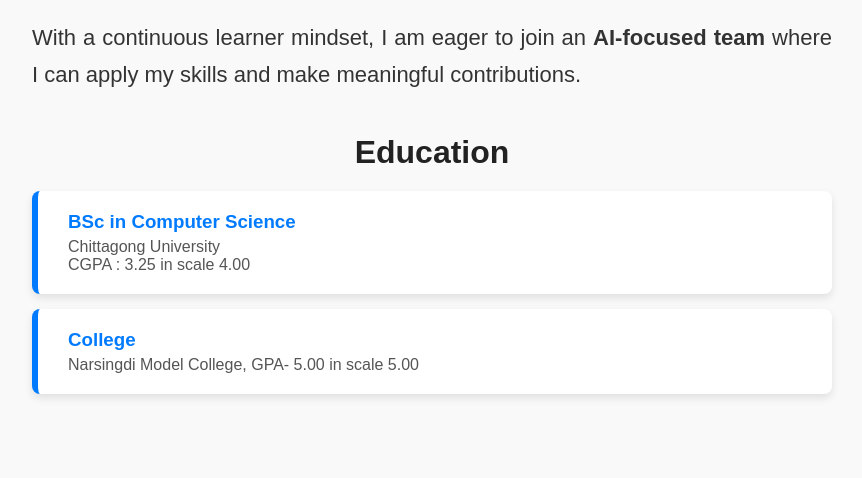
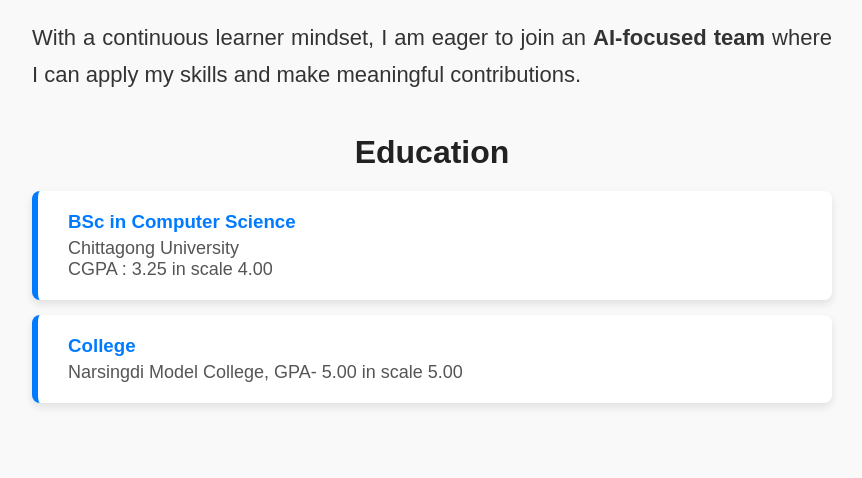
Before and after one commit to papanbanik/portfolio, a Flask app: page /about in a window 1280 px wide. Shown: the part 393-871 px from the top of the page, without its empty margins (208-1070 px from the left). Before the commit the page ends 791 px from the top, so only its background shows below. Run offline with Flask 3, Linux system fonts and the light colour scheme; parts of the project's set-up code (start-up, migrations or seed data) failed here and were passed over.

Commit message:
Update about.html

```diff
--- a/templates/about.html
+++ b/templates/about.html
@@ -101,13 +101,13 @@
             <h2>Education</h2>
             <div class="edu-card">
                 <h3>BSc in Computer Science</h3>
-                <p>Chittagong University</p>
-               <p>CGPA : 3.25 in scale 4.00</p>
+                <p style="font-size: 18px";>Chittagong University</p>
+               <p style="font-size: 18px";>CGPA : 3.25 in scale 4.00</p>
 
             </div>
             <div class="edu-card">
-                <h3>College</h3>
-                <p>Narsingdi Model College, GPA- 5.00 in scale 5.00</p>
+                <h3 >College</h3>
+                <p style="font-size: 18px";>Narsingdi Model College, GPA- 5.00 in scale 5.00</p>
             </div>
         </div>
     </section>
```
